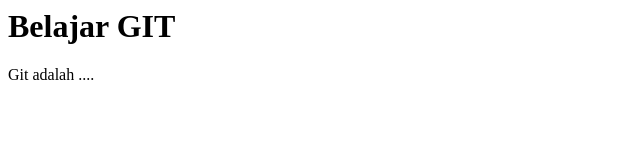
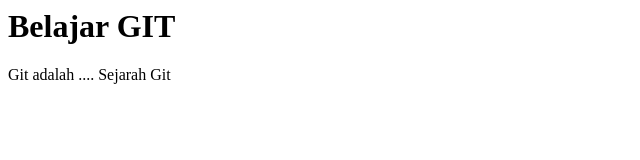
Before and after one commit to Wisherman/Belajar-GIT, a plain HTML site: page index.html in a window 1280 px wide. Shown: the full height of the page, 0-640 px from the left. Drawn offline with Linux system fonts and the light colour scheme.

Commit message:
mengubah isi html

```diff
--- a/index.html
+++ b/index.html
@@ -3,5 +3,6 @@
 <body>
 <h1>Belajar GIT</h1>
 Git adalah ....
+Sejarah Git
 </body>
 </html>
```
